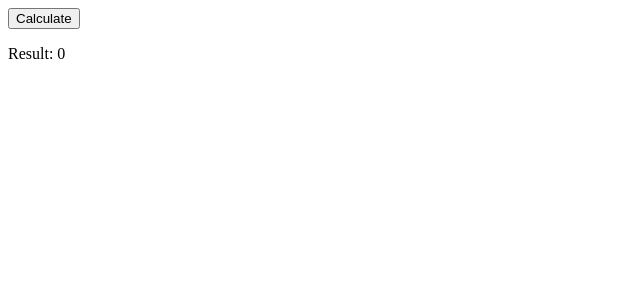
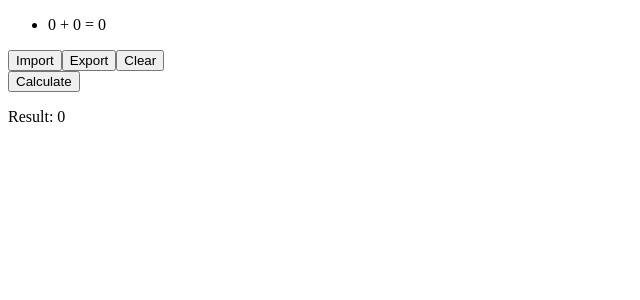
Before and after one commit to moonc4ke/iproyal-calculator-challenge, a Vue app: page / in a window 1280 px wide. Both pictures are taken after a click on the button "Calculate". Shown: the top 300 px of the page, without its empty margins (0-640 px from the left). Built offline with nearby package versions, Linux system fonts and the light colour scheme.

Commit message:
Add CalculatorHistory component with implementation for displaying history of calculations and triggering import, export and clear events

```diff
--- /dev/null
+++ b/src/components/CalculatorHistory.vue
@@ -0,0 +1,47 @@
+<script setup lang="ts">
+import { ref, inject, type Ref } from 'vue';
+import { type HistoryItem } from '@/types/types';
+// import CalculatorOperation from './CalculatorOperation.vue';
+
+const history = inject<Ref<HistoryItem[]>>('history', ref([]));
+const result = inject<Ref<number | null>>('result', ref(null));
+const setInputs = inject<((n1: number, n2: number, op: string) => void) | undefined>('setInputs');
+const importHistory = inject<(event: Event) => void>('importHistory');
+const exportHistory = inject<() => void>('exportHistory');
+const clearHistory = inject<() => void>('clearHistory');
+
+const fileInput = ref<HTMLInputElement | null>(null);
+
+const triggerFileInput = (): void => {
+  fileInput.value?.click();
+};
+
+const handleSetOperation = (entry: HistoryItem) => {
+  const parts = entry.expression.split(' ');
+  const n1 = parseFloat(parts[0]);
+  const op = parts[1];
+  const n2 = parseFloat(parts[2]);
+  result.value = entry.result;
+  setInputs?.(n1, n2, op);
+};
+</script>
+
+<template>
+  <div>
+    <!-- <CalculatorOperation /> -->
+    <ul>
+      <li
+        v-for="(entry, index) in history"
+        :key="index"
+        @click="handleSetOperation(entry)"
+        @keydown.enter="handleSetOperation(entry)"
+      >
+        {{ entry.expression }} = {{ entry.result }}
+      </li>
+    </ul>
+    <input id="import" type="file" @change="importHistory" hidden ref="fileInput" />
+    <button @click="triggerFileInput" type="button">Import</button>
+    <button @click="exportHistory" type="button">Export</button>
+    <button @click="clearHistory" type="button">Clear</button>
+  </div>
+</template>
--- a/src/components/CalculatorResult.vue
+++ b/src/components/CalculatorResult.vue
@@ -1,6 +1,6 @@
 <script setup lang="ts">
 import { inject, type Ref } from 'vue';
-// import CalculatorHistory from './CalculatorHistory.vue';
+import CalculatorHistory from './CalculatorHistory.vue';
 
 const result = inject<Ref<number | null>>('result');
 const calculate = inject<() => void>('calculate');
@@ -9,7 +9,7 @@ const errorMessage = inject<Ref<string>>('errorMessage');
 
 <template>
   <div>
-    <!-- <CalculatorHistory /> -->
+    <CalculatorHistory />
     <button @click="calculate" type="button">Calculate</button>
     <p v-if="errorMessage">{{ errorMessage }}</p>
     <p>Result: {{ result }}</p>
```
